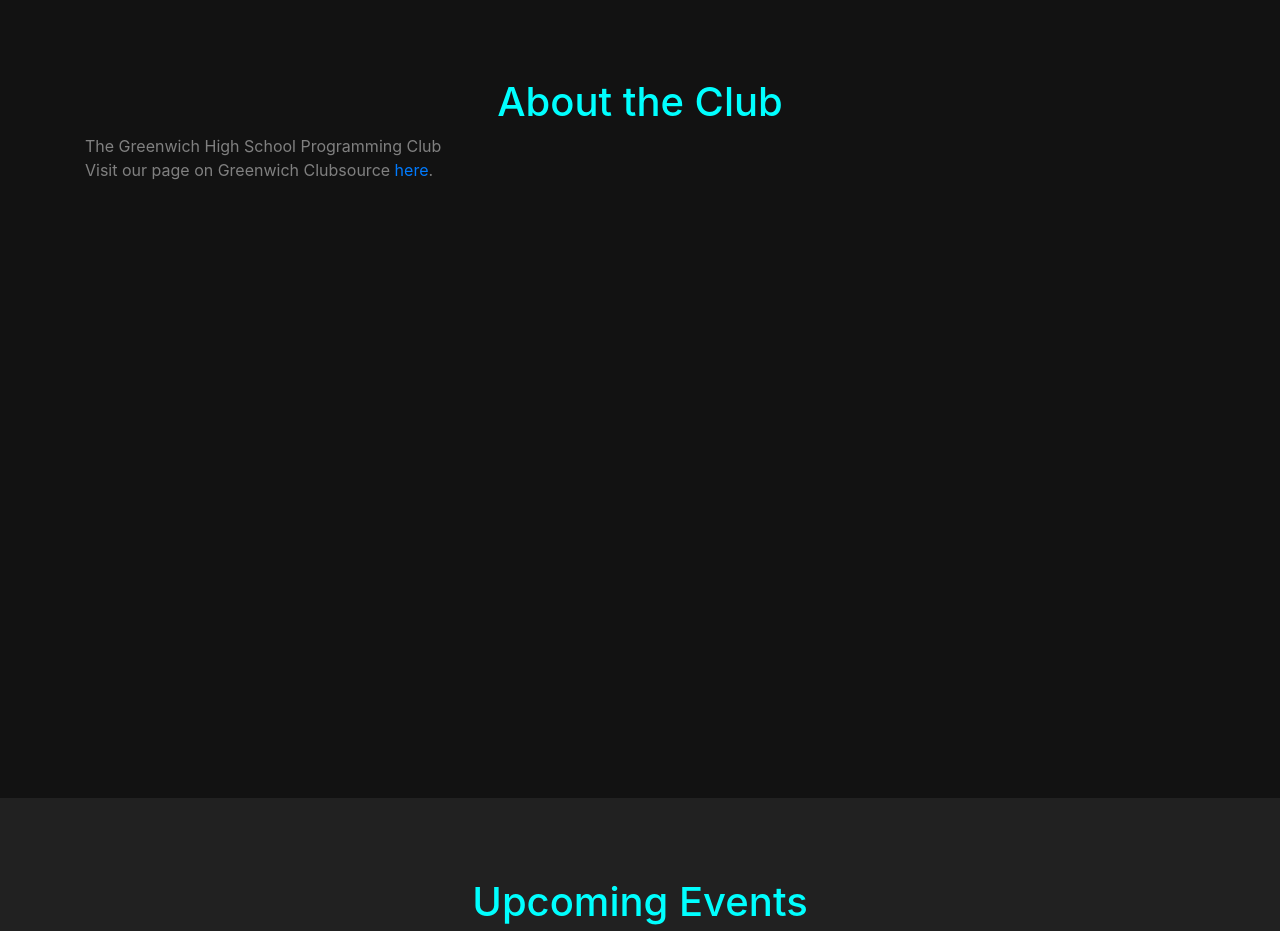
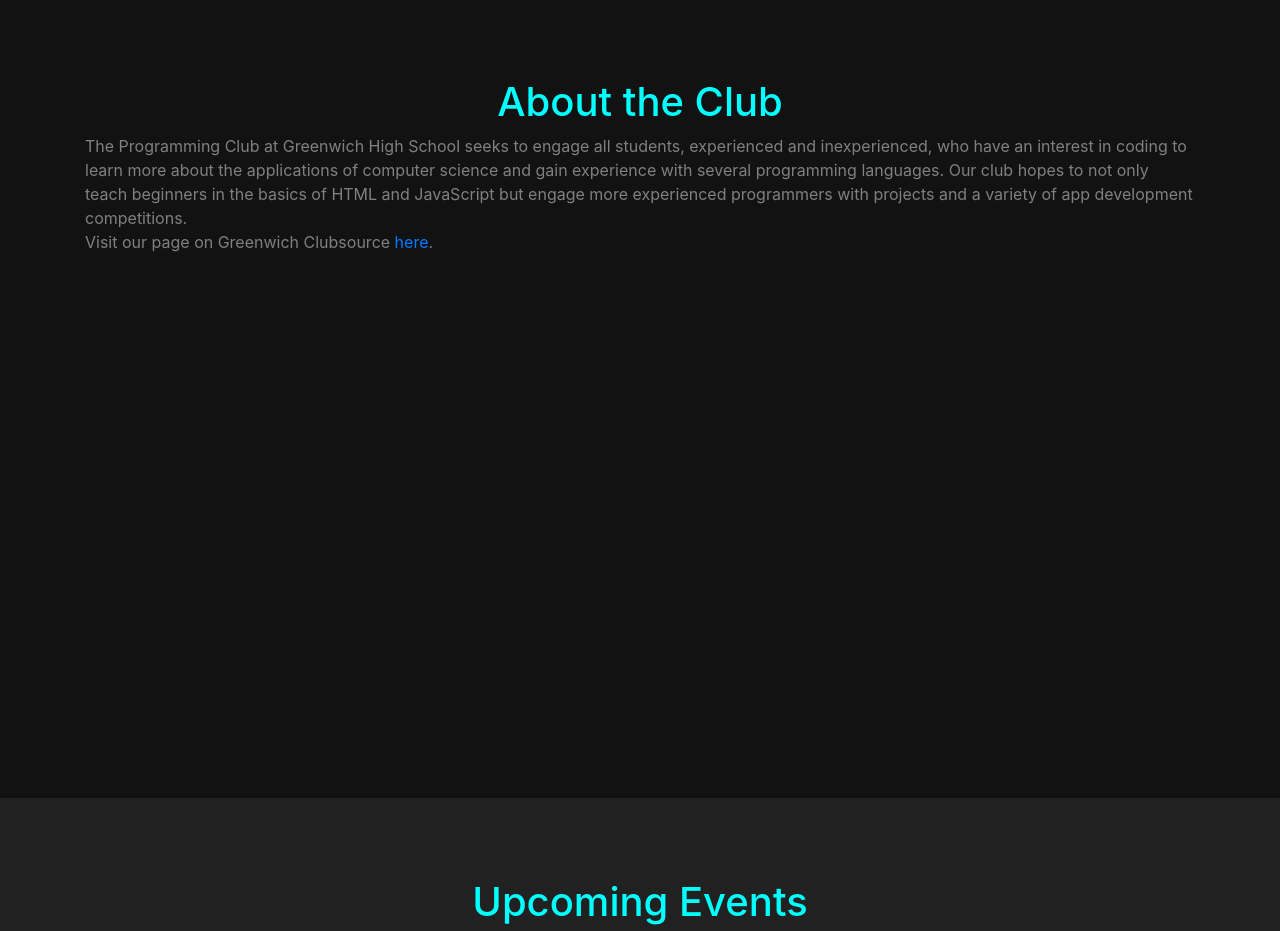
Before and after one commit to awh26/ghsprogrammingclub, a plain HTML site: page index.html in a window 1280 px wide. Shown: the part 802-1733 px from the top of the page. Drawn offline with nearby package versions, Linux system fonts and the light colour scheme.

Commit message:
Update index.html

```diff
--- a/index.html
+++ b/index.html
@@ -56,7 +56,10 @@
                 <div class="row" style="color:grey; text-align:left;">
                     <div class="col-md-12">
                         <p>
-                            The Greenwich High School Programming Club
+                            The Programming Club at Greenwich High School seeks to engage all students, experienced and inexperienced,
+                            who have an interest in coding to learn more about the applications of computer science and gain experience
+                            with several programming languages. Our club hopes to not only teach beginners in the basics of HTML and JavaScript
+                            but engage more experienced programmers with projects and a variety of app development competitions.
 
                             <br>Visit our page on Greenwich Clubsource <a target="_blank" href="https://greenwich.myclubsource.com/clubs/programmingclub">here</a>.
                         </p>
```
